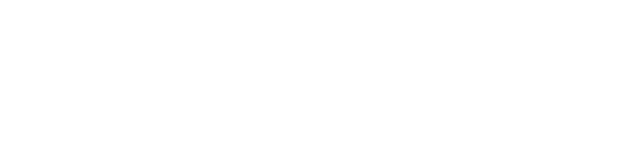
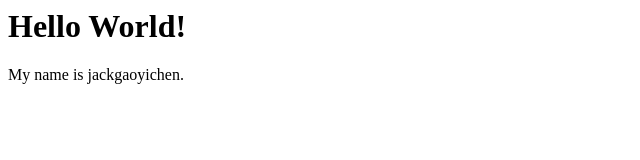
Before and after one commit to jackgaoyichen/hello-world, a plain HTML site: page index.html in a window 1280 px wide. Shown: the whole page, without its empty margins (0-640 px from the left). Drawn offline with Linux system fonts and the light colour scheme.

Commit message:
add index content

```diff
--- a/index.html
+++ b/index.html
@@ -1 +1,2 @@
-<p>
+<h1> Hello World! </h1>
+<p> My name is jackgaoyichen. </p>
```
